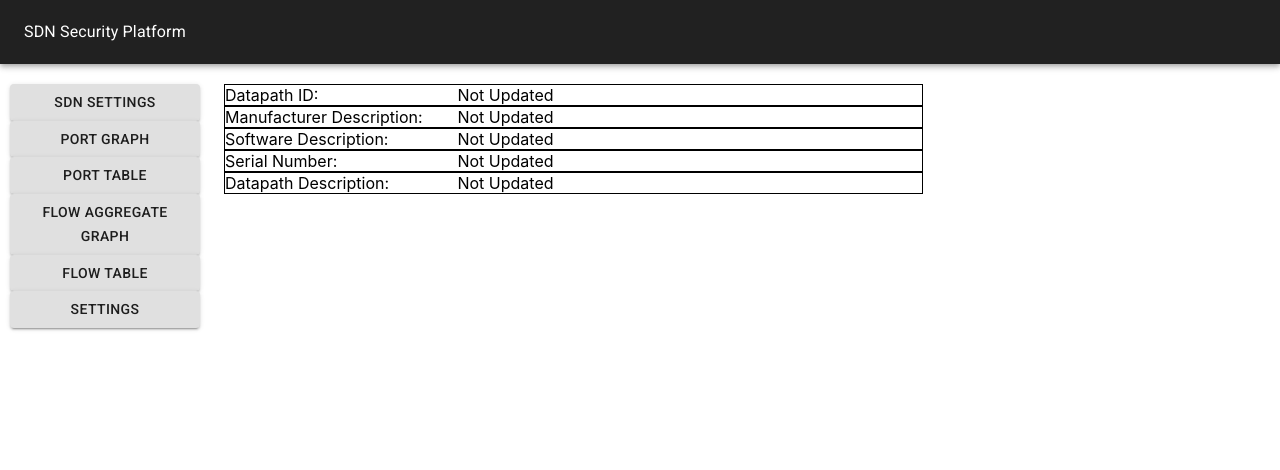
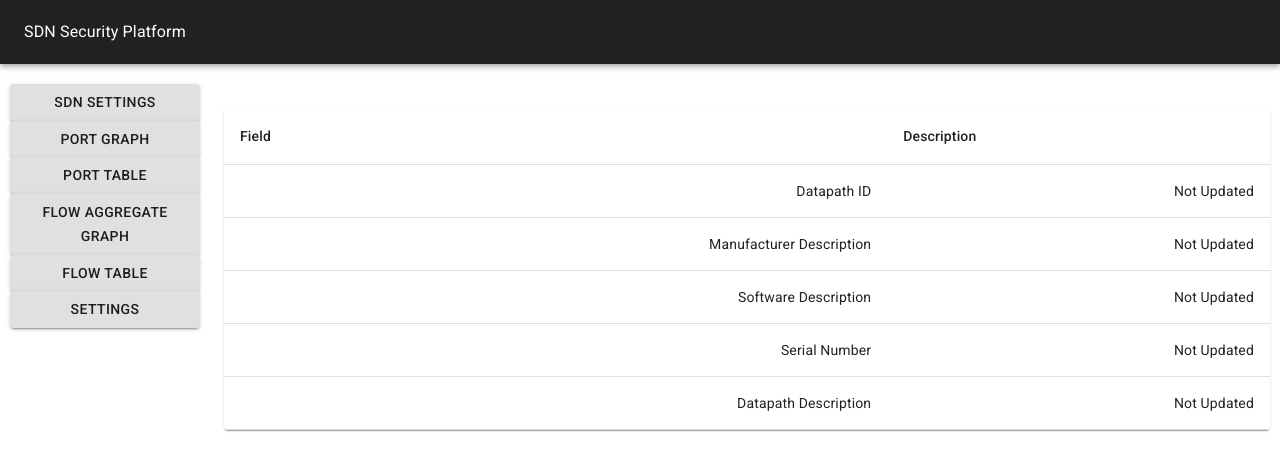
Before and after one commit to chrissayon/sdn_security_platform_frontend, a React (Create React App) app: page /sdn-settings in a window 1280 px wide. Shown: the top 470 px of the page. Built offline with nearby package versions, Linux system fonts and the light colour scheme; no server answers.

Commit message:
Created general table component

```diff
--- a/src/Components/UI/Tables/Tables.js
+++ b/src/Components/UI/Tables/Tables.js
@@ -18,47 +18,29 @@ const useStyles = makeStyles(theme => ({
   },
 }));
 
-function createData(name, calories, fat, carbs, protein) {
-  return { name, calories, fat, carbs, protein };
-}
-
-const rows = [
-  createData('Frozen yoghurt', 159, 6.0, 24, 4.0),
-  createData('Ice cream sandwich', 237, 9.0, 37, 4.3),
-  createData('Eclair', 262, 16.0, 24, 6.0),
-  createData('Cupcake', 305, 3.7, 67, 4.3),
-  createData('Gingerbread', 356, 16.0, 49, 3.9),
-];
-
-export default function SimpleTable() {
+function HeaderValueTable(props) {
   const classes = useStyles();
-
+  console.log(props);
   return (
     <Paper className={classes.root}>
       <Table className={classes.table}>
         <TableHead>
           <TableRow>
-            <TableCell>Dessert (100g serving)</TableCell>
-            <TableCell align="right">Calories</TableCell>
-            <TableCell align="right">Fat&nbsp;(g)</TableCell>
-            <TableCell align="right">Carbs&nbsp;(g)</TableCell>
-            <TableCell align="right">Protein&nbsp;(g)</TableCell>
-          </TableRow>
+            <TableCell>Field</TableCell>
+            <TableCell>Description</TableCell>
+            </TableRow>
         </TableHead>
         <TableBody>
-          {rows.map(row => (
-            <TableRow key={row.name}>
-              <TableCell component="th" scope="row">
-                {row.name}
-              </TableCell>
-              <TableCell align="right">{row.calories}</TableCell>
-              <TableCell align="right">{row.fat}</TableCell>
-              <TableCell align="right">{row.carbs}</TableCell>
-              <TableCell align="right">{row.protein}</TableCell>
-            </TableRow>
-          ))}
+            {Object.keys(props.headerValue).map(header => (
+              <TableRow>
+                  <TableCell align="right">{header}</TableCell>
+                  <TableCell align="right">{props.headerValue[header]}</TableCell>
+              </TableRow>
+            ))}
         </TableBody>
       </Table>
     </Paper>
   );
 }
+
+export default HeaderValueTable;
--- a/src/Containers/MainBody/MainBody.js
+++ b/src/Containers/MainBody/MainBody.js
@@ -1,5 +1,5 @@
 import React, { Component } from 'react';
-import Settings from './Settings/Settings'
+import SdnSettings from './SdnSettings/SdnSettings'
 
 import Grid from '@material-ui/core/Grid';
 import SideButtons from './SideButtons/SideButtons'
@@ -48,7 +48,7 @@ class MainBody extends Component {
                                 <Route path={'/port-table'} component={Tables}/>
                                 <Route path={'/port-graph'} component={PortGraph}/>
                                 <Route path={'/flow-aggregate-graph'} component={FlowAggregateGraph}/>
-                                <Route path={'/sdn-settings'} component={Settings}/>
+                                <Route path={'/sdn-settings'} component={SdnSettings}/>
                                 <Route path={'/graphs'} component={sdnGraph}/>
                                 <Route exact path={'/'} component={null}/>
                             </Switch>
--- a/src/Containers/MainBody/Settings/Settings.js
+++ b/src/Containers/MainBody/SdnSettings/SdnSettings.js
@@ -1,6 +1,7 @@
 import React, { Component } from 'react';
 import axios from 'axios';
 import JsonPairs from '../../../Components/UI/JsonPairs/JsonPairs'
+import Tables from '../../../Components/UI/Tables/Tables'
 
 class Settings extends Component {
     state = {
@@ -46,7 +47,7 @@ class Settings extends Component {
     render () {
         return (
             <React.Fragment>
-                <JsonPairs jsonList={ this.state } />
+                <Tables headerValue={ this.state } />
             </React.Fragment>
         )
     }
```
